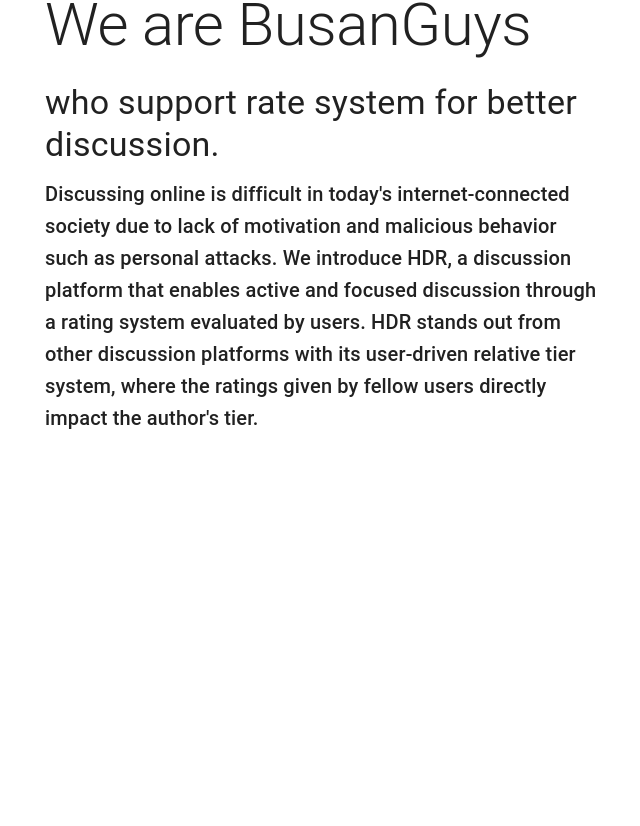
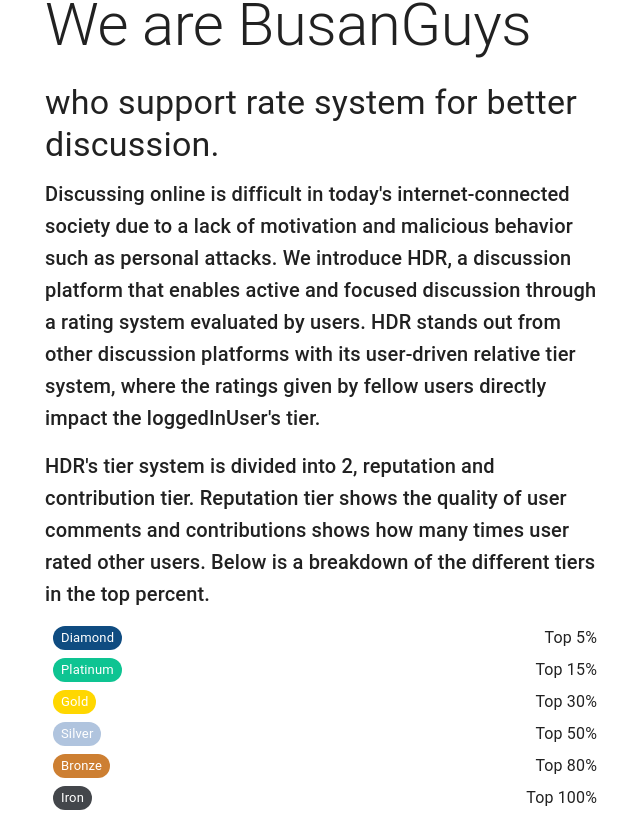
Before and after one commit to ivenine59/-CS473-high-fi, a React (Create React App) app: page /about in a window 1280 px wide. Shown: the part 175-1001 px from the top of the page, without its empty margins (319-959 px from the left). Before the commit the page ends 900 px from the top, so only its background shows below. Built offline with nearby package versions, Linux system fonts and the light colour scheme.

Commit message:
about us / tier display

```diff
--- a/src/pages/AboutUs.js
+++ b/src/pages/AboutUs.js
@@ -5,6 +5,7 @@ import Box from '@mui/material/Box';
 import Typography from '@mui/material/Typography';
 import Container from '@mui/material/Container';
 import Link from '@mui/material/Link';
+import { Chip } from '@mui/material';
 
 function Copyright() {
   return (
@@ -40,9 +41,42 @@ export default function AboutUs() {
           <Typography variant="h4" component="h2" gutterBottom>
             {'who support rate system for better discussion.'}
           </Typography>
-          <Typography variant="h6">Discussing online is difficult in today's internet-connected society due to lack of motivation and malicious behavior such as personal attacks. We introduce HDR, a discussion platform that enables active and focused discussion through a rating system evaluated by users. HDR stands out from other discussion platforms with its user-driven relative tier system, where the ratings given by fellow users directly impact the author's tier.</Typography>
+          <Typography variant="h6">
+            Discussing online is difficult in today's internet-connected society due to a lack of motivation and malicious behavior such as personal attacks. We introduce HDR, a discussion platform that enables active and focused discussion through a rating system evaluated by users. HDR stands out from other discussion platforms with its user-driven relative tier system, where the ratings given by fellow users directly impact the loggedInUser's tier.
+          </Typography>
+          <Typography variant="h6" sx={{ mt: 2 }}>
+            HDR's tier system is divided into 2, reputation and contribution tier. Reputation tier shows the quality of user comments and contributions shows how many times user rated other users. Below is a breakdown of the different tiers in the top percent.
+          </Typography>
+          <Box sx={{ mt: 1 }}>
+            <Box sx={{ display: 'flex', flexDirection: 'column', mt: 1 }}>
+              <Box sx={{ display: 'flex', alignItems: 'center', mt: 1 }}>
+                <Chip label="Diamond" size="small" sx={{ backgroundColor: '#0F4C81', color: '#FFF', ml: 1, marginRight: 1 }} />
+                <Typography variant="body1" sx={{ marginLeft: 'auto' }}>Top 5%</Typography>
+              </Box>
+              <Box sx={{ display: 'flex', alignItems: 'center', mt: 1 }}>
+                <Chip label="Platinum" size="small" sx={{ backgroundColor: '#0EC492', color: '#FFF', ml: 1, marginRight: 1 }} />
+                <Typography variant="body1" sx={{ marginLeft: 'auto' }}>Top 15%</Typography>
+              </Box>
+              <Box sx={{ display: 'flex', alignItems: 'center', mt: 1 }}>
+                <Chip label="Gold" size="small" sx={{ backgroundColor: '#FFD700', color: '#FFF', ml: 1, marginRight: 1 }} />
+                <Typography variant="body1" sx={{ marginLeft: 'auto' }}>Top 30%</Typography>
+              </Box>
+              <Box sx={{ display: 'flex', alignItems: 'center', mt: 1 }}>
+                <Chip label="Silver" size="small" sx={{ backgroundColor: '#B0C4DE', color: '#FFF', ml: 1, marginRight: 1 }} />
+                <Typography variant="body1" sx={{ marginLeft: 'auto' }}>Top 50%</Typography>
+              </Box>
+              <Box sx={{ display: 'flex', alignItems: 'center', mt: 1 }}>
+                <Chip label="Bronze" size="small" sx={{ backgroundColor: '#CD7F32', color: '#FFF', ml: 1, marginRight: 1 }} />
+                <Typography variant="body1" sx={{ marginLeft: 'auto' }}>Top 80%</Typography>
+              </Box>
+              <Box sx={{ display: 'flex', alignItems: 'center', mt: 1 }}>
+                <Chip label="Iron" size="small" sx={{ backgroundColor: '#43464B', color: '#FFF', ml: 1, marginRight: 1 }} />
+                <Typography variant="body1" sx={{ marginLeft: 'auto' }}>Top 100%</Typography>
+              </Box>
+            </Box>
+          </Box>
         </Container>
-        </Box>
+      </Box>
     </ThemeProvider>
   );
 }
--- a/src/pages/PostDetail.js
+++ b/src/pages/PostDetail.js
@@ -155,22 +155,27 @@ const CommentCard = ({ comment, postId, uid, userEmail }) => {
         </Grid>
         <Grid justifyContent="left" item xs zeroMinWidth>
           <div style={{ display: "flex", alignItems: "center" }}>
-            <h4 style={{ margin: 0, textAlign: "left", marginRight: 10 }}>
+            <h4 style={{ margin: 0, textAlign: "left" }}>
               {comment.userEmail}
             </h4>
-            <Stack direction="row" spacing={1}>
+            <Stack direction="row" spacing={1} style={{alignItems:"center", marginLeft:10}}>
+
+
+              <h5 style={{ color:"#000" }}>( Reputation : </h5>
               <Chip
                 label={receivedTier}
                 size="small"
                 color="primary"
                 style={{ backgroundColor: receivedTierColor }}
               />
+              <h5 style={{ color:"#000" }}>Contribution : </h5>
               <Chip
                 label={deliverTier}
                 size="small"
                 color="primary"
                 style={{ backgroundColor: deliverTierColor }}
               />
+              <h5 style={{ color:"#000" }}> )</h5>
             </Stack>
           </div>
           <p style={{ textAlign: "left" }}>{comment.text}</p>
```
